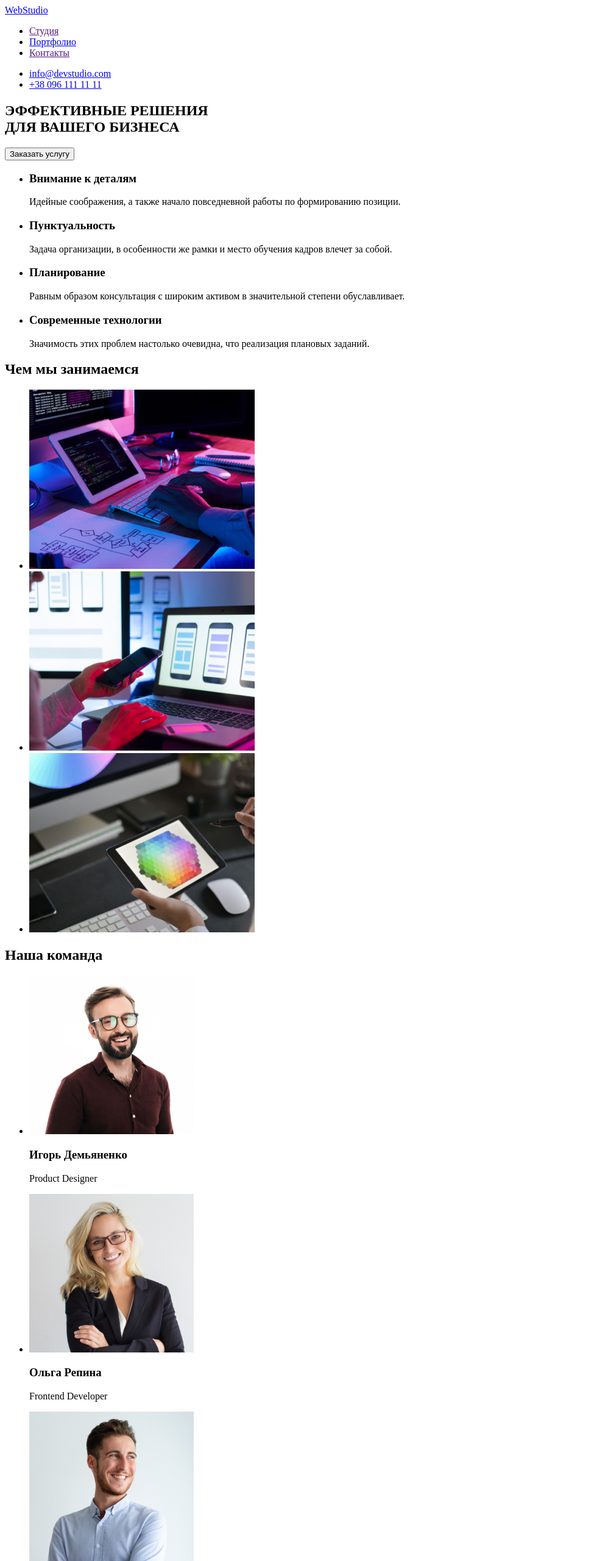
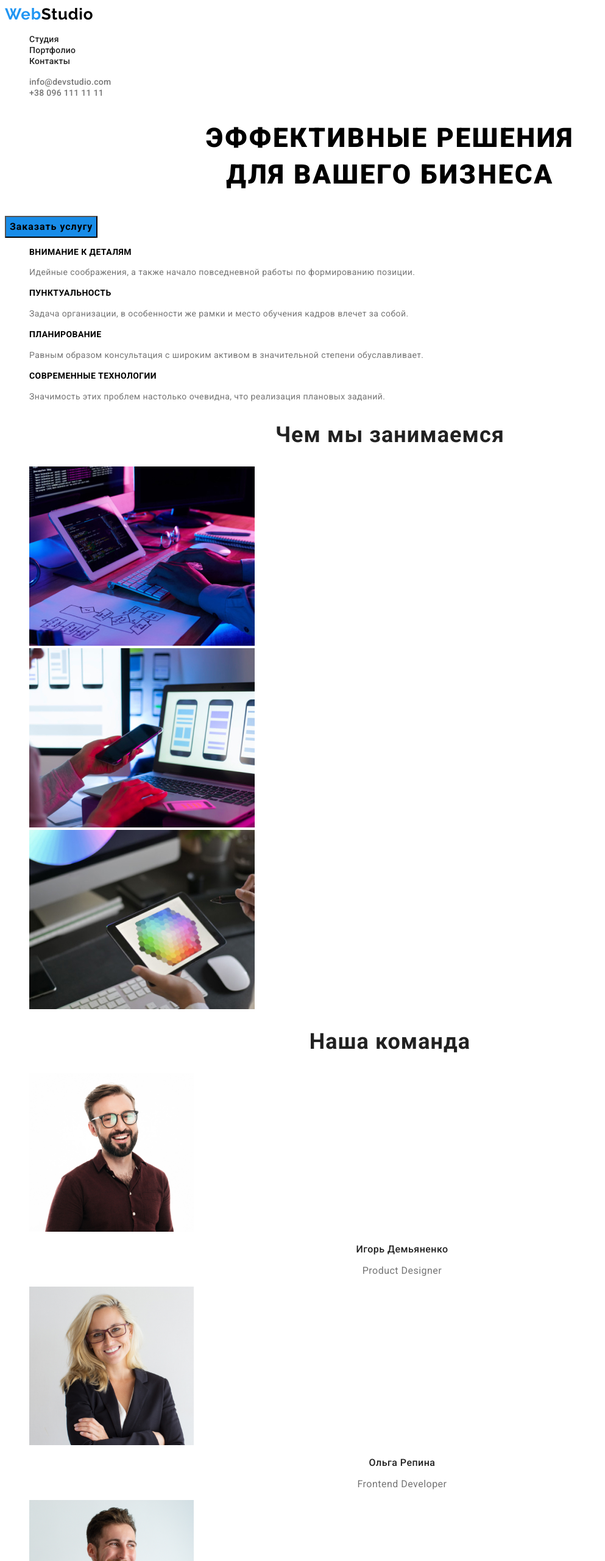
Before and after one commit to AndriyKulchytskyy/goit-markup-hw-02, a plain HTML site: page index.html in a window 1280 px wide. Shown: the top 2560 px of the page at 61% size, without its empty margins (0-993 px from the left). Drawn offline with Linux system fonts and the light colour scheme.

Commit message:
can not change link styles in footer

```diff
--- a/CSS/styles.css
+++ b/CSS/styles.css
@@ -0,0 +1,194 @@
+
+
+.list{
+    list-style: none;
+}
+.link{
+    text-decoration: none;
+}
+
+/* ============================== HEADER ==============================*/
+.logo-link{
+    font-family: 'Raleway', sans-serif;
+    font-weight: 700;
+    font-size: 26px;
+    line-height: 1.19;
+    letter-spacing: 0.03em;
+    color:#000000;
+}
+
+.logo-accent{
+    color:#2196F3;
+}
+
+.menu-link{
+    font-family: 'Roboto', sans-serif;
+    font-weight: 500;
+    font-size: 14px;
+    line-height: 1.14;
+    letter-spacing: 0.02em;
+    color: #212121;
+}
+
+.menu-link:hover,
+.menu-link:focus{
+    color: #2196F3;
+}
+
+.mail-link{
+    font-family: 'Roboto', sans-serif;
+    font-weight: 500;
+    font-size: 14px;
+    line-height: 1.14;
+    letter-spacing: 0.02em;
+    color: #757575;
+}
+
+.mail-link:hover,
+.mail-link:focus{
+    color: #2196F3;
+}
+
+.tel-link{
+    font-family: 'Roboto', sans-serif;
+    font-weight: 500;
+    font-size: 14px;
+    line-height: 1.14;
+    letter-spacing: 0.02em;
+    color: #757575;
+}
+
+.tel-link:hover,
+.tel-link:focus{
+    color: #2196F3;
+}
+/* ============================== END HEADER ==============================*/
+
+/* ============================== HERO ==============================*/
+.hero-title{
+    font-family: 'Roboto', sans-serif;
+    font-weight: 900;
+    font-size: 44px;
+    line-height: 1.36;
+    text-align: center;
+    letter-spacing: 0.06em;
+    text-transform: uppercase;
+}
+
+.modal-btn{
+    font-family: 'Roboto', sans-serif;
+    font-weight: 700;
+    font-size: 16px;
+    line-height: 1.87;
+    display: flex;
+    align-items: center;
+    text-align: center;
+    letter-spacing: 0.06em;
+    background-color: #188CE8;
+}
+/* ============================== END HERO ==============================*/
+
+/* ============================== ADVANTANGES ==============================*/
+.advantages-item-title{
+    font-family: 'Roboto', sans-serif;
+    font-weight: 700;
+    font-size: 14px;
+    line-height: 1.14;
+    letter-spacing: 0.03em;
+    text-transform: uppercase;
+}
+
+.advantages-item-text{
+    font-family: 'Roboto', sans-serif;
+    font-weight: 400;
+    font-size: 14px;
+    line-height: 1.71;
+    letter-spacing: 0.03em;
+    color: #757575;
+}
+/* ============================== END ADVANTANGES ==============================*/
+
+/* ==============================WHAT-WE-DO ==============================*/
+.works-title{
+    font-family: 'Roboto', sans-serif;
+    font-weight: 700;
+    font-size: 36px;
+    line-height: 1.16;
+    text-align: center;
+    letter-spacing: 0.03em;
+    color: #212121;
+}
+/* ==============================END WHAT-WE-DO ==============================*/
+
+/* ==============================TEAM ==============================*/
+.team-title{
+    font-family: 'Roboto', sans-serif;
+    font-weight: 700;
+    font-size: 36px;
+    line-height: 1.16;
+    text-align: center;
+    letter-spacing: 0.03em;
+    color: #212121;
+}
+
+.team-img-title{
+    font-family: 'Roboto', sans-serif;
+    font-weight: 500;
+    font-size: 16px;
+    line-height: 1.18;
+    text-align: center;
+    letter-spacing: 0.03em;
+    color: #212121;
+}
+
+.team-img-text{
+    font-family: 'Roboto', sans-serif;
+    font-weight: 400;
+    font-size: 16px;
+    line-height: 1.18;
+    text-align: center;
+    letter-spacing: 0.03em;
+    color: #757575;
+}
+/* ==============================END TEAM ==============================*/
+
+/* ============================== FOOTER ============================== */
+.adr-item{
+    font-style: normal;
+}
+
+.adr-map{
+    font-family: 'Roboto', sans-serif;
+    font-weight: 400;
+    font-size: 14px;
+    line-height: 1.71;
+    letter-spacing: 0.03em;
+    color:#000000;
+}
+
+.adr-map:hover,
+.adr-map:focus{
+    color: #2196F3;
+}
+
+.adr-mail link{
+    font-family: 'Roboto', sans-serif;
+    font-weight: 400;
+    font-size: 14px;
+    line-height: 1.71;
+    letter-spacing: 0.03em;
+    color:black;
+    /* color: rgba(255, 255, 255, 0.6); */
+
+}
+
+.adr-tel link{
+    font-family: 'Roboto', sans-serif;
+    font-weight: 400;
+    font-size: 14px;
+    line-height: 1.71;
+    letter-spacing: 0.03em;
+    color:black;
+    /* color: rgba(255, 255, 255, 0.6); */
+}
+/* ============================== END FOOTER ============================== */
--- a/index.html
+++ b/index.html
@@ -6,31 +6,34 @@
     <meta name="viewport" content="width=device-width, initial-scale=1.0">
     <title>WebStudio</title>
 
+    <link rel="preconnect" href="https://fonts.gstatic.com">
+    <link href="https://fonts.googleapis.com/css2?family=Raleway:wght@700&family=Roboto:wght@400;500;700;900&display=swap" rel="stylesheet">
+
     <link rel="stylesheet" href="./CSS/styles.css">
 </head>
 <body>
 <!-- ============================== HEADER ============================== -->
-    <header>
-        <nav>
-            <a href="./index.html">WebStudio</a>
-            <ul>
-                <li>
-                    <a href="">Студия</a>
+    <header class="header">
+        <nav class="header-nav">
+            <a class="logo-link link" href="./index.html"> <span class="logo-accent">Web</span>Studio</a>
+            <ul class="menu list">
+                <li class="menu-item">
+                    <a class="menu-link link" href="">Студия</a>
                 </li>
-                <li>
-                    <a href="./portfolio.html">Портфолио</a>
+                <li class="menu-item">
+                    <a class="menu-link link" href="./portfolio.html">Портфолио</a>
                 </li>
-                <li>
-                    <a href="">Контакты</a>
+                <li class="menu-item">
+                    <a class="menu-link link" href="">Контакты</a>
                 </li>
             </ul>
         </nav>
-        <ul>
+        <ul class="contacts list">
             <li>
-                <a href="mailto:info@devstudio.com">info@devstudio.com</a>
+                <a class="mail-link link" href="mailto:info@devstudio.com">info@devstudio.com</a>
             </li>
             <li>
-                <a href="tel:+380961111111">+38 096 111 11 11</a>
+                <a class="tel-link link" href="tel:+380961111111">+38 096 111 11 11</a>
             </li>
         </ul>
     </header>
@@ -38,97 +41,97 @@
 
     <main>
 <!-- ============================== HERO ============================== -->
-        <section>
-            <h1>ЭФФЕКТИВНЫЕ РЕШЕНИЯ<br/>ДЛЯ ВАШЕГО БИЗНЕСА</h1>
-            <button type="button">Заказать услугу</button>
+        <section class="hero">
+            <h1 class="hero-title">ЭФФЕКТИВНЫЕ РЕШЕНИЯ<br/>ДЛЯ ВАШЕГО БИЗНЕСА</h1>
+            <button class="modal-btn" type="button">Заказать услугу</button>
         </section>
 <!-- ============================== END HERO ============================== -->
 
 <!-- ============================== ADVANTANGES ============================== -->
-        <section>
-            <h2 hidden>Преимущества</h2>
-            <ul>
-                <li>
-                    <h3>Внимание к деталям</h3>
-                    <p>Идейные соображения, а также начало повседневной работы по формированию позиции.</p>
+        <section class="advantages">
+            <h2 class="advantages-title" hidden>Преимущества</h2>
+            <ul class="advantages-list list">
+                <li class="advantages-item">
+                    <h3 class="advantages-item-title">Внимание к деталям</h3>
+                    <p class="advantages-item-text">Идейные соображения, а также начало повседневной работы по формированию позиции.</p>
                 </li>
                 <li>
-                    <h3>Пунктуальность</h3>
-                    <p>Задача организации, в особенности же рамки и место обучения кадров влечет за собой.</p>
+                    <h3 class="advantages-item-title">Пунктуальность</h3>
+                    <p class="advantages-item-text">Задача организации, в особенности же рамки и место обучения кадров влечет за собой.</p>
                 </li>
                 <li>
-                    <h3>Планирование</h3>
-                    <p>Равным образом консультация с широким активом в значительной степени обуславливает.</p>
+                    <h3 class="advantages-item-title">Планирование</h3>
+                    <p class="advantages-item-text">Равным образом консультация с широким активом в значительной степени обуславливает.</p>
                 </li>
                 <li>
-                    <h3>Современные технологии</h3>
-                    <p>Значимость этих проблем настолько очевидна, что реализация плановых заданий.</p>
+                    <h3 class="advantages-item-title">Современные технологии</h3>
+                    <p class="advantages-item-text">Значимость этих проблем настолько очевидна, что реализация плановых заданий.</p>
                 </li>
             </ul>
         </section>
 <!-- ============================== END ADVANTANGES ============================== -->
 
-<!-- ============================== WHAT WE DO ============================== -->
-        <section>
-            <h2>Чем мы занимаемся</h2>
-            <ul>
-                <li>
-                    <img
+<!-- ============================== WHAT-WE-DO ============================== -->
+        <section class="works">
+            <h2 class="works-title">Чем мы занимаемся</h2>
+            <ul class="works-list list">
+                <li class="workrs-item">
+                    <img class="works-img"
                         src="./images/what-we-do/what-we-do-img1.jpg"
                         alt="Пользователь ПК"
                         width="370" height="294">
                 </li>
-                <li>
-                    <img
+                <li class="workrs-item">
+                    <img class="works-img"
                         src="./images/what-we-do/what-we-do-img2.jpg"
                         alt="Пользователь с телефоном"
                         width="370" height="294">
                 </li>
-                <li>
-                    <img
+                <li class="workrs-item">
+                    <img class="works-img"
                         src="./images/what-we-do/what-we-do-img3.jpg"
                         alt="Пользователь с планшетом"
                         width="370" height="294">
                 </li>
             </ul>
         </section>
-<!-- ============================== END WHAT WE DO ============================== -->
+<!-- ============================== END WHAT-WE-DO ============================== -->
 
 <!-- ============================== TEAM ============================== -->
-        <section>
-            <h2>Наша команда</h2>
-            <ul>
-                <li>
-                    <img
+        <section class="team">
+            <h2 class="team-title">Наша команда</h2>
+            <ul class="team-list list">
+                <li class="team-item">
+                    <img class="team-img"
                         src="./images/team/team-img1.jpg"
                         alt="фото Игорь Демьяненко"
                         width="270" height="260">
-                    <h3>Игорь Демьяненко</h3>
-                    <p lang="en">Product Designer</p>
+                    <h3 class="team-img-title">Игорь Демьяненко</h3>
+                    <p class="team-img-text" lang="en">Product Designer</p>
                 </li>
-                <li>
-                    <img
+                <li class="team-item">
+                    <img class="team-img"
                         src="./images/team/team-img2.jpg"
                         alt="фото Ольга Репина"
                         width="270" height="260">
-                    <h3>Ольга Репина</h3>
-                    <p lang="en">Frontend Developer</p>
+                    <h3 class="team-img-title">Ольга Репина</h3>
+                    <p class="team-img-text" lang="en">Frontend Developer</p>
                 </li>
-                <li>
-                    <img
+                <li class="team-item">
+                    <img class="team-img"
                         src="./images/team/team-img3.jpg"
                         alt="фото Николай Тарасов"
                         width="270" height="260">
-                    <h3>Николай Тарасов</h3>
-                    <p lang="en">Marketing</p>
+                    <h3 class="team-img-title">Николай Тарасов</h3>
+                    <p class="team-img-text" lang="en">Marketing</p>
                 </li>
-                <li>
-                    <img
+                <li class="team-item">
+                    <img class="team-img"
                         src="./images/team/team-img4.jpg"
                         alt="фото Михаил Ермаков"
                         width="270" height="260">
-                    <h3>Михаил Ермаков</h3>
-                    <p lang="en">UI Designer</p>
+                    <h3 class="team-img-title">Михаил Ермаков</h3>
+                    <p class="team-img-text" lang="en">UI Designer</p>
                 </li>
             </ul>
         </section>
@@ -136,19 +139,19 @@
     </main>
 
     <!-- ============================== FOOTER ============================== -->
-    <footer>
-        <a href="./index.html">WebStudio</a>
-        <address>
-            <ul>
-                <li>
-                    <a href="https://goo.gl/maps/uvsgUwdAActYUTXB9" target="_blank" rel="noopener noreferrer">
+    <footer class="footer">
+        <a class="logo-link link" href="./index.html"> <span class="logo-accent">Web</span>Studio</a>
+        <address class="adr">
+            <ul class="adr-list list">
+                <li class="adr-item">
+                    <a class="adr-map link"href="https://goo.gl/maps/uvsgUwdAActYUTXB9" target="_blank" rel="noopener noreferrer">
                     г. Киев, пр-т Леси Украинки, 26</a>
                 </li>
-                <li>
-                    <a href="mailto:info@example.com">info@example.com</a>
+                <li class="adr-item">
+                    <a class="adr-mail link" href="mailto:info@example.com">info@example.com</a>
                 </li>
-                <li>
-                    <a href="tel:+380991111111">+38 099 111 11 11</a>
+                <li class="adr-item ">
+                    <a class="adr-tel link" href="tel:+380991111111">+38 099 111 11 11</a>
                 </li>
             </ul>
         </address>
```
Also changed, not shown: portfolio.html (+3 -0 lines).
